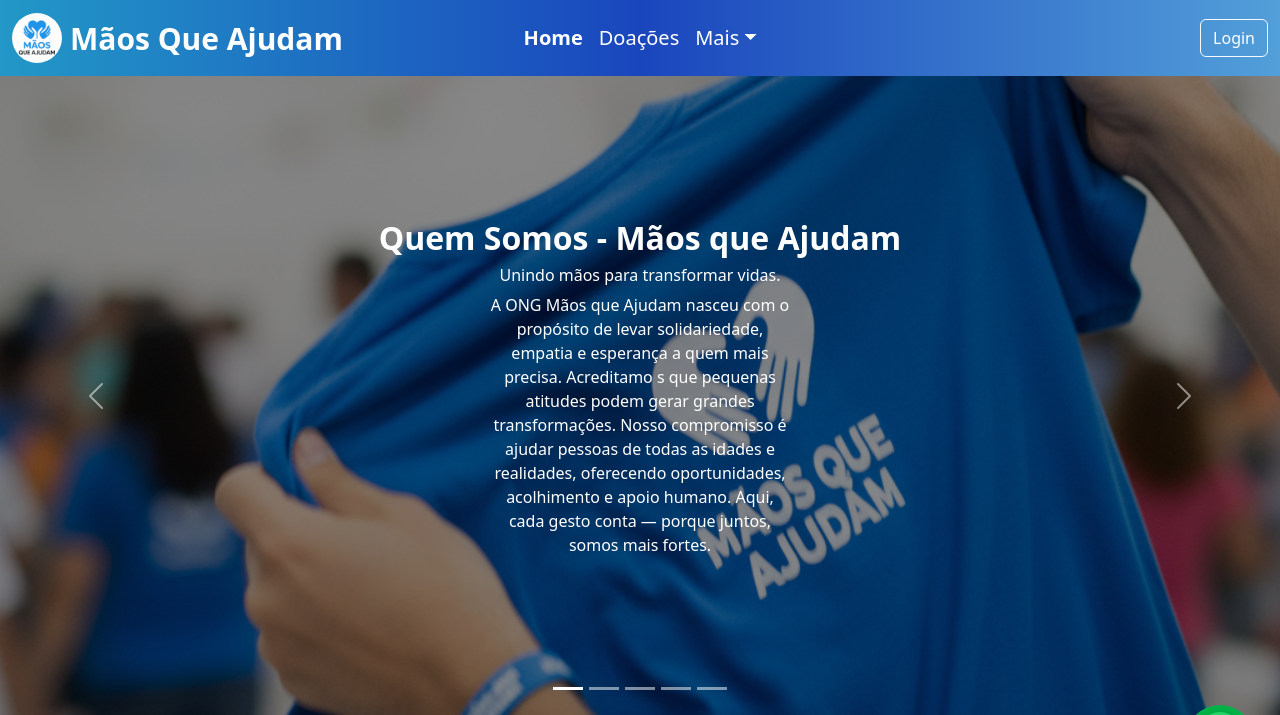
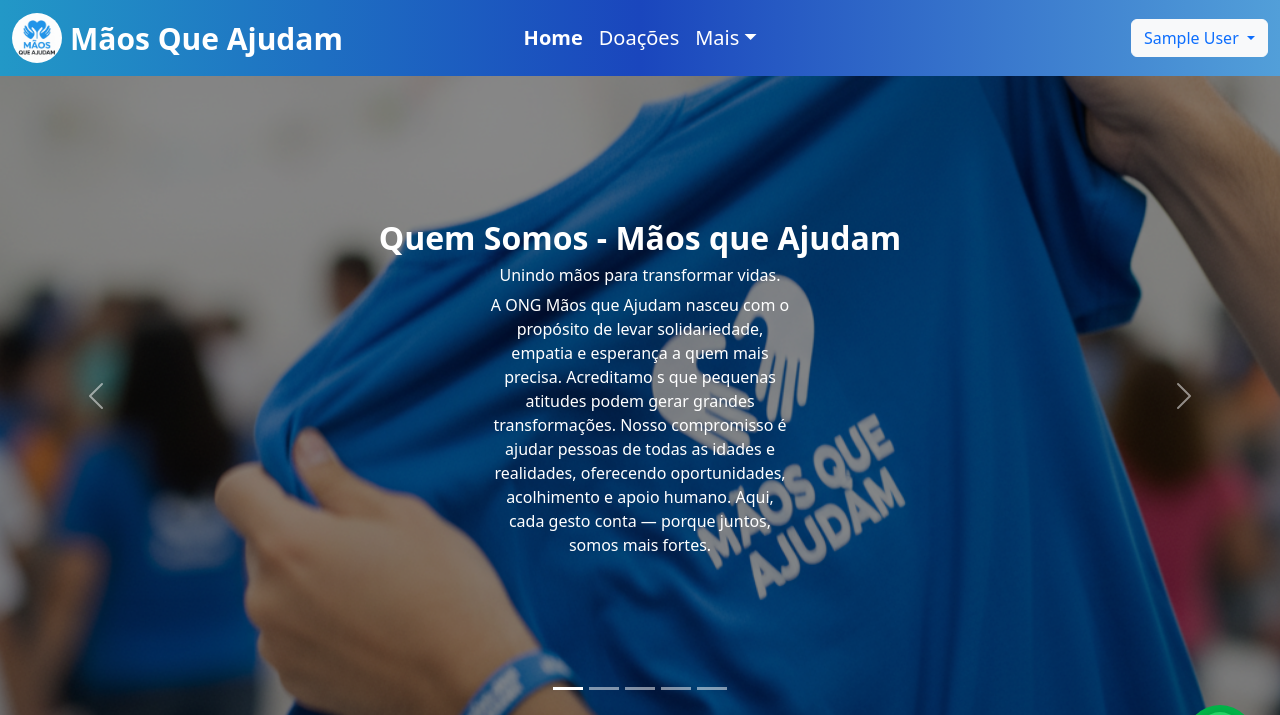
Before and after one commit to daniilocl/Maos_Que_Ajudam, a PHP site: page /index.php in a window 1280 px wide. Shown: the top 715 px of the page. Run offline with PHP 8.4, Linux system fonts and the light colour scheme; the visitor is signed in with stand-in values (Sample User, id 1).

Commit message:
feat: Adição de logout para usuário comum

```diff
--- a/src/components/header.php
+++ b/src/components/header.php
@@ -7,6 +7,12 @@
   <title>Document</title>
 </head>
 <body>
+
+<?php
+if (session_status() === PHP_SESSION_NONE) {
+  session_start();
+}
+?>
 
 <style>
 </style>
@@ -56,7 +62,18 @@
       </ul>
     </div>
 
-    <a href="/Maos_Que_Ajudam/src/views/login/login.php" class="btn btn-outline-light ms-lg-3 mt-2 mt-lg-0 btn-login">Login</a>
+    <?php if (isset($_SESSION['user_id'])): ?>
+      <div class="dropdown ms-lg-3 mt-2 mt-lg-0">
+        <a class="btn btn-light text-primary dropdown-toggle" href="#" role="button" id="userDropdown" data-bs-toggle="dropdown" aria-expanded="false">
+          <?php echo htmlspecialchars($_SESSION['user_nome'] ?? 'Usuário'); ?>
+        </a>
+        <ul class="dropdown-menu dropdown-menu-end" aria-labelledby="userDropdown">
+          <li><a class="dropdown-item" href="/Maos_Que_Ajudam/src/controllers/logout.php">Sair</a></li>
+        </ul>
+      </div>
+    <?php else: ?>
+      <a href="/Maos_Que_Ajudam/src/views/login/login.php" class="btn btn-outline-light ms-lg-3 mt-2 mt-lg-0 btn-login">Login</a>
+    <?php endif; ?>
   </div>
 </nav>
 
```
